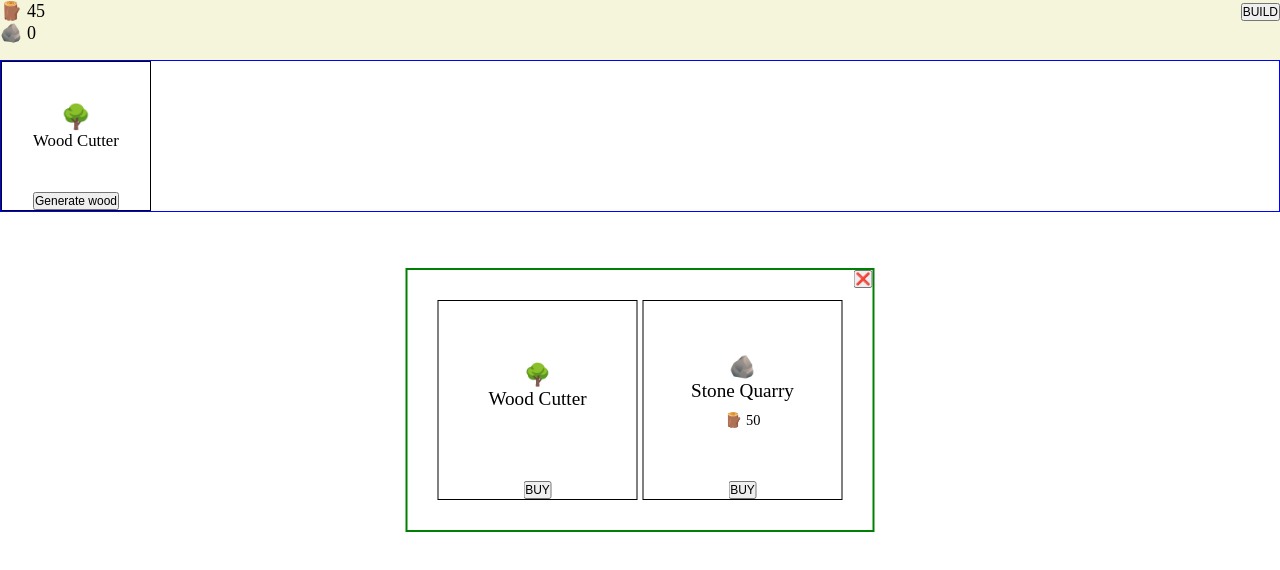
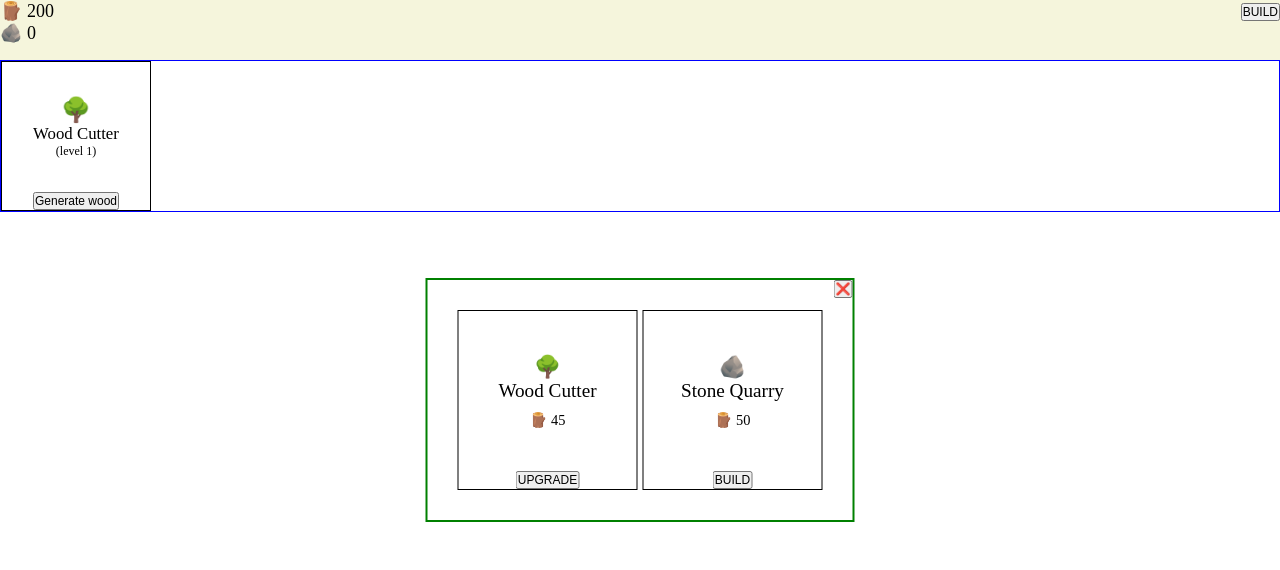
Before and after one commit to emanuelmisic/resource-clicker-game-vue, a Vue app: page / in a window 1280 px wide. Both pictures are taken after a click on the button "BUILD". Shown: the top 570 px of the page. Built offline with nearby package versions, Linux system fonts and the light colour scheme.

Commit message:
add levels & upgrade logic

```diff
--- a/src/components/BuildMenu.vue
+++ b/src/components/BuildMenu.vue
@@ -1,12 +1,14 @@
 <template>
-  <div class="dialog">
-    <button class="close-btn" @click="close()">&#10060;</button>
+  <div v-if="isOpen" class="dialog">
+    <button class="close-btn" @click="$emit('close')">&#10060;</button>
     <structure
       v-for="s in structuresList"
       :key="s.id"
       :structure-id="s.id"
+      :structure-level="getBuiltStructureLevel(s.id)"
       type="menu"
-      @buy="$emit('buy-structure', $event)"
+      @build="$emit('build-structure', $event)"
+      @upgrade="$emit('upgrade-structure', $event)"
     />
   </div>
 </template>
@@ -15,6 +17,7 @@
 import { defineComponent } from "vue";
 import Structure from "@/components/Structure.vue";
 import { StructureObject } from "@/helpers/types";
+import { getLevel } from "@/helpers/globalMethods";
 
 export default defineComponent({
   name: "BuildMenuDialog",
@@ -22,11 +25,15 @@ export default defineComponent({
     Structure,
   },
   props: {
+    builtStructures: Array,
+    isOpen: Boolean,
     structures: Array,
   },
   data() {
     return {
+      open: false,
       structuresList: [] as StructureObject[],
+      builtStructuresList: [] as string[],
     };
   },
   watch: {
@@ -36,10 +43,21 @@ export default defineComponent({
         this.structuresList = v ?? [];
       },
     },
+    builtStructures: {
+      immediate: true,
+      handler(v) {
+        this.builtStructuresList = v ?? [];
+      },
+    },
   },
   methods: {
-    close() {
-      console.log("Close the menu");
+    getBuiltStructureLevel(id: string): number {
+      for (const k in this.builtStructuresList) {
+        if (this.builtStructuresList[k].includes(id)) {
+          return getLevel(this.builtStructuresList[k]);
+        }
+      }
+      return 0;
     },
   },
 });
--- a/src/components/GameWindow.vue
+++ b/src/components/GameWindow.vue
@@ -1,9 +1,10 @@
 <template>
   <section class="game-window">
     <structure
-      v-for="id in buildings"
-      :key="id"
-      :structure-id="id"
+      v-for="item in buildings"
+      :key="getId(item)"
+      :structure-id="getId(item)"
+      :structure-level="getLevel(item)"
       @add="$emit('add-resource', $event)"
     />
   </section>
@@ -12,6 +13,7 @@
 <script lang="ts">
 import { defineComponent } from "vue";
 import Structure from "@/components/Structure.vue";
+import { getLevel } from "@/helpers/globalMethods";
 
 export default defineComponent({
   name: "GameWindowComponent",
@@ -35,6 +37,14 @@ export default defineComponent({
       },
     },
   },
+  methods: {
+    getId(item: string): string {
+      return item.split(":")[0];
+    },
+    getLevel(item: string): number {
+      return getLevel(item);
+    },
+  },
 });
 </script>
 
--- a/src/components/MainNav.vue
+++ b/src/components/MainNav.vue
@@ -6,7 +6,7 @@
     </ul>
     <ul id="actions">
       <li>
-        <button>BUILD</button>
+        <button @click="openMenu('build')">BUILD</button>
       </li>
     </ul>
   </nav>
@@ -38,6 +38,9 @@ export default defineComponent({
     getIcon(icon: string) {
       return getIcon(icon);
     },
+    openMenu(menu: string) {
+      this.$emit("open-menu", menu);
+    },
   },
 });
 </script>
--- a/src/components/Structure.vue
+++ b/src/components/Structure.vue
@@ -7,20 +7,27 @@
     <span class="structure__name--menu">{{
       getStructure?.structure_name
     }}</span>
-    <div v-html="displayCost" class="structure__cost--menu"></div>
+    <div v-html="costDisplay" class="structure__cost--menu"></div>
     <button
       class="structure__action-btn--menu"
-      @click="$emit('buy', getStructure)"
+      :disabled="costDisplay === ''"
+      @click="handleClick()"
     >
-      BUY
+      {{ btnActionDisplay }}
     </button>
   </div>
   <div v-else class="structure">
     <span v-html="getIcon(getStructure.icon)" class="structure__icon"></span>
     <span class="structure__name">{{ getStructure?.structure_name }}</span>
+    <span class="structure__level"> {{ structureLevelDisplay }} </span>
     <button
       class="structure__action-btn"
-      @click="$emit('add', { res: getStructure?.resource_name, amount: 1 })"
+      @click="
+        $emit('add', {
+          res: getStructure?.resource_name,
+          amount: calculatedAddAmount,
+        })
+      "
     >
       Generate {{ getStructure?.resource_name }}
     </button>
@@ -38,6 +45,12 @@ export default defineComponent({
   props: {
     type: { type: String, default: null },
     structureId: String,
+    structureLevel: Number,
+  },
+  data() {
+    return {
+      level: 0,
+    };
   },
   computed: {
     getStructure(): StructureObject {
@@ -47,19 +60,43 @@ export default defineComponent({
       }
       return structureList[0];
     },
-    displayCost(): string {
-      const cost = this.getStructure?.build_cost;
-      if (!cost) return "";
+    costDisplay(): string {
       let result = "";
+      const cost = this.level
+        ? this.getStructure.upgrade_costs[this.level - 1]
+        : this.getStructure?.build_cost;
+      if (!cost) return result;
       for (const k in cost) {
         result += `<p>${getIcon(k)} ${cost[k]}</p>`;
       }
       return result;
     },
+    btnActionDisplay(): string {
+      if (this.costDisplay === "") return "MAX LEVEL REACHED";
+      return this.level ? "UPGRADE" : "BUILD";
+    },
+    structureLevelDisplay(): string {
+      return `(level ${this.level})`;
+    },
+    calculatedAddAmount(): number {
+      return this.getStructure.resource_add_amounts[this.level - 1];
+    },
+  },
+  watch: {
+    structureLevel: {
+      immediate: true,
+      handler(v) {
+        this.level = v;
+      },
+    },
   },
   methods: {
     getIcon(icon: string) {
       return getIcon(icon);
+    },
+    handleClick() {
+      if (this.level) this.$emit("upgrade", this.getStructure);
+      else this.$emit("build", this.getStructure);
     },
   },
 });
@@ -95,8 +132,8 @@ export default defineComponent({
   flex-direction: column;
   justify-content: center;
   align-items: center;
-  width: 200px;
-  height: 200px;
+  width: 180px;
+  height: 180px;
 
   border: 1px solid black;
 }
--- a/src/helpers/constants.ts
+++ b/src/helpers/constants.ts
@@ -1,18 +1,24 @@
-export const STRUCTURES = [
+import { StructureObject } from "./types";
+
+export const STRUCTURES: StructureObject[] = [
   {
     id: "wood_cutter",
     resource_name: "wood",
     structure_name: "Wood Cutter",
     icon: "tree",
+    resource_add_amounts: [1, 2, 3],
+    upgrade_costs: [{ wood: 45 }, { wood: 100, stone: 30 }],
   },
   {
     id: "stone_quarry",
     resource_name: "stone",
     structure_name: "Stone Quarry",
     icon: "stone",
+    resource_add_amounts: [1, 2, 3],
     build_cost: {
       wood: 50,
     },
+    upgrade_costs: [{ wood: 200 }, { wood: 350, stone: 90 }],
   },
 ];
 
--- a/src/helpers/globalMethods.ts
+++ b/src/helpers/globalMethods.ts
@@ -5,4 +5,9 @@ function getIcon(key: string): string | null {
   return null;
 }
 
-export { getIcon };
+function getLevel(item: string): number {
+  const arr = item.split(":");
+  return parseInt(arr[arr.length - 1]);
+}
+
+export { getIcon, getLevel };
--- a/src/helpers/types.ts
+++ b/src/helpers/types.ts
@@ -1,7 +1,11 @@
+type StructureCostType = { [key: string]: number };
+
 export type StructureObject = {
   id: string;
   resource_name: string;
   structure_name: string;
   icon: string;
-  build_cost?: { [key: string]: number };
+  resource_add_amounts: number[];
+  upgrade_costs: StructureCostType[];
+  build_cost?: StructureCostType;
 };
--- a/src/views/MainView.vue
+++ b/src/views/MainView.vue
@@ -4,12 +4,19 @@
     :type="alertType"
     @clear-msg="alertMessage = ''"
   />
-  <main-nav :resources="resources" />
+  <main-nav :resources="resources" @open-menu="openMenu($event)" />
   <game-window
     :built-structures="builtStructures"
     @add-resource="addResource($event)"
   />
-  <build-menu :structures="structures" @buy-structure="buyStructure($event)" />
+  <build-menu
+    :built-structures="builtStructures"
+    :is-open="isBuildMenuOpen"
+    :structures="structures"
+    @build-structure="buyStructure('build', $event)"
+    @close="isBuildMenuOpen = false"
+    @upgrade-structure="buyStructure('upgrade', $event)"
+  />
 </template>
 
 <script lang="ts">
@@ -21,6 +28,7 @@ import AlertWindow from "@/components/AlertWindow.vue";
 import MainNav from "@/components/MainNav.vue";
 import GameWindow from "@/components/GameWindow.vue";
 import BuildMenu from "@/components/BuildMenu.vue";
+import { getLevel } from "@/helpers/globalMethods";
 
 export default defineComponent({
   name: "MainView",
@@ -35,37 +43,68 @@ export default defineComponent({
       structures: [] as StructureObject[],
       builtStructures: [] as Array<string>,
       resources: {
-        wood: 45,
+        wood: 200,
         stone: 0,
       } as { [key: string]: number },
       alertMessage: "",
       alertType: "",
+      isBuildMenuOpen: false,
     };
   },
   mounted() {
     this.structures = STRUCTURES as StructureObject[];
-    this.builtStructures = ["wood_cutter"];
+    this.builtStructures = ["wood_cutter:1"];
   },
   methods: {
     addResource(e: { res: string; amount: number }) {
       this.resources[e.res] += e.amount;
     },
-    buyStructure(s: StructureObject) {
-      if (!s) return;
+    openMenu(menu: string) {
+      if (menu === "build") this.isBuildMenuOpen = true;
+    },
+    getBuiltStructureLevel(id: string) {
+      let result = 0;
+      for (const k in this.builtStructures) {
+        if (this.builtStructures[k].includes(id)) {
+          result = getLevel(this.builtStructures[k]);
+          break;
+        }
+      }
+      return result;
+    },
+    buyStructure(action: string, s: StructureObject) {
+      if (!s || !action) return;
+      const cost =
+        action === "build"
+          ? s.build_cost
+          : s.upgrade_costs[this.getBuiltStructureLevel(s.id) - 1];
+
       for (const k in this.resources) {
-        if (s.build_cost && s.build_cost[k] > this.resources[k]) {
+        if (cost && cost[k] > this.resources[k]) {
           this.alertType = "error";
           this.alertMessage = "Not enough materials!";
           return;
         }
       }
+
       // buy the structure
-      for (const k in s.build_cost) {
-        this.resources[k] -= s.build_cost[k];
+      for (const k in cost) {
+        this.resources[k] -= cost[k];
       }
-      this.builtStructures.push(s.id as string);
-      this.alertType = "success";
-      this.alertMessage = `Bought ${s.structure_name}!`;
+      if (action === "build") {
+        this.builtStructures.push(`${s.id}:1`);
+        this.alertType = "success";
+        this.alertMessage = `Bought ${s.structure_name}!`;
+      } else {
+        for (const k in this.builtStructures) {
+          if (this.builtStructures[k].includes(s.id)) {
+            const level = getLevel(this.builtStructures[k]);
+            this.builtStructures[k] = `${s.id}:${level + 1}`;
+            this.alertType = "success";
+            this.alertMessage = `Upgraded ${s.structure_name}!`;
+          }
+        }
+      }
     },
   },
 });
```
